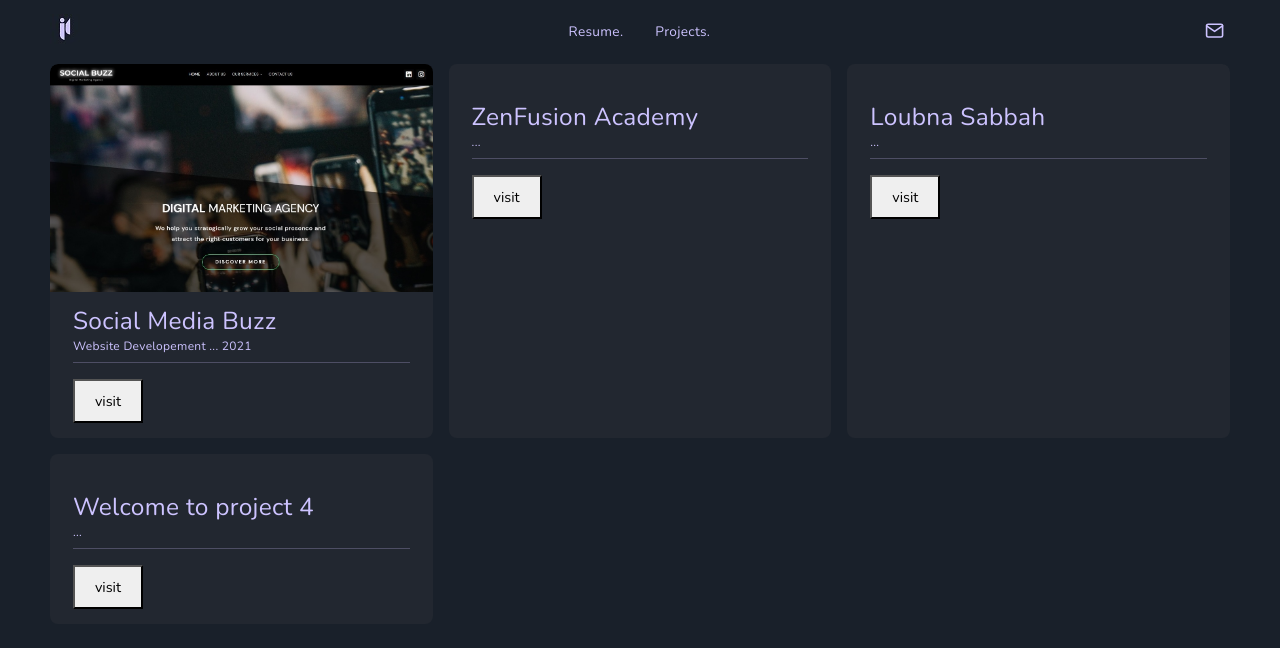
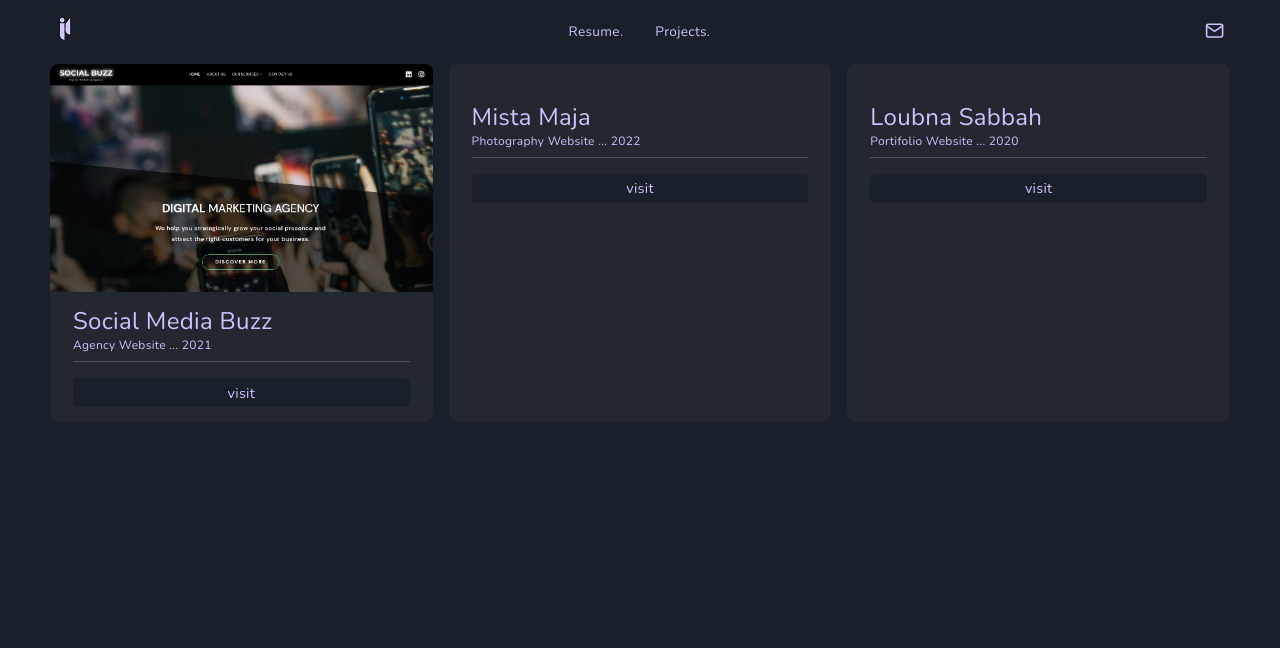
Before and after one commit to JoeSal777/joesal-portifolio, a React (Create React App) app: page /projects in a window 1280 px wide. Shown: the top 648 px of the page. Built offline with nearby package versions, Linux system fonts and the light colour scheme; a web font is replaced by a local one.

Commit message:
adding buttun on poject page

```diff
--- a/src/App.scss
+++ b/src/App.scss
@@ -12,6 +12,8 @@
   --primaryFont: 'Nunito', sans-serif;
   --secondaryFont: 'Poiret One', cursive;
   --tertiaryFont: 'Poiret One', cursive;
+  --smallFontSize: 14px;
+  --microFontSize: 12px;
 }
 
 @import "./styles/_fonts.scss";
--- a/src/components/Projects.js
+++ b/src/components/Projects.js
@@ -17,17 +17,18 @@ class Projects extends Component {
                             heading='Social Media Buzz'
                             img={socialbuzzdigital_img}
                             imgAlt='Social Media buzz Homepage'
-                            scope='Website Developement'
+                            scope='Agency Website'
                             date='2021'
                         />
                         <Project
-                            heading='ZenFusion Academy'
+                            heading='Mista Maja'
+                            scope='Photography Website'
+                            date='2022'
                         />
                         <Project
                             heading='Loubna Sabbah'
-                        />
-                        <Project
-                            heading='Welcome to project 4'
+                            scope='Portifolio Website'
+                            date='2020'
                         />
                     </div>
                 </div>
--- a/src/components/Resume.js
+++ b/src/components/Resume.js
@@ -10,10 +10,11 @@ import {MdOutlineWorkOutline} from "react-icons/md";
 //list for table in skills section
 const language_list = [
     {advanced: 'Python', intermediate: 'Java', basic: 'C++'  },
+    {advanced: 'HTML | CSS | SCSS', intermediate: 'React', basic: 'Vue.js'},
+    {advanced: 'Microsoft Excel', intermediate: 'Blender', basic: 'Maya'  },
+    {advanced: 'Wordpress', intermediate: 'Audacity', basic: 'GCP'  },
     {advanced: 'Adobe Photoshop', intermediate: 'JavaScript', basic: 'C'  },
-    {advanced: 'Microsoft Excel', intermediate: 'PHP', basic: 'Maya'  },
-    {advanced: 'Wordpress', intermediate: 'React', basic: 'Vue.js'  },
-    {advanced: 'HTML | CSS | SCSS', intermediate: 'Audacity', basic: 'GCP'  }
+
 ]
 const colNames = ['Advanced', 'Intermediate', 'Basic']
 
--- a/src/components/page-components/project.js
+++ b/src/components/page-components/project.js
@@ -1,4 +1,5 @@
 import React, {Component} from'react';
+
 
 
 class Project extends Component{
@@ -9,11 +10,11 @@ class Project extends Component{
                     <img src={this.props.img} alt={this.props.imgAlt} className='img-fluid projectImg'></img>
 
                     <div className='text-area'>
-                        <h3>{this.props.heading}</h3>
+                        <h4>{this.props.heading}</h4>
                         <span className='subheading_portifolio'>{this.props.scope} ... {this.props.date}</span>
                         <hr/>
                         <span>{this.props.text}</span>
-                        <button className='portifolio_button'>visit</button>
+                        <a className='portifolio_button' href="#" >visit</a>
                     </div>
 
                 </div>
--- a/src/styles/_fonts.scss
+++ b/src/styles/_fonts.scss
@@ -1,4 +1,6 @@
 $standardFontSize: 0.90em;
+$smallFontSize: 14px;
+$microFontSize: 12px;
 
 @mixin standardFonts{
     font-size: $standardFontSize;
--- a/src/styles/_project.scss
+++ b/src/styles/_project.scss
@@ -17,13 +17,28 @@
       }
 
       .subheading_portifolio{
-        font-size: 12px;
+        font-size: var(--microFontSize);
         padding: 0;
       }
     }
 
-    .portifolio_button{
-      padding: 20px;
+    .text-area a{
+        display: block;
+        margin-top: 1em;
+        padding: 1em;
+        text-decoration: none;
+        border: none;
+        border-radius: 5px;
+        min-width: 100px;
+        text-align: center;
+        -webkit-tap-highlight-color: rgba(0,0,0,0);
+
+
+        background-color: var(--mainDark);
+        color: var(--secondaryColor);
+
+        transition: background-color 300ms, color 300ms;
+        &:hover { background-color: darken(#242c38, 10%); color: #f3f3f3;};
     }
   }
 
```
